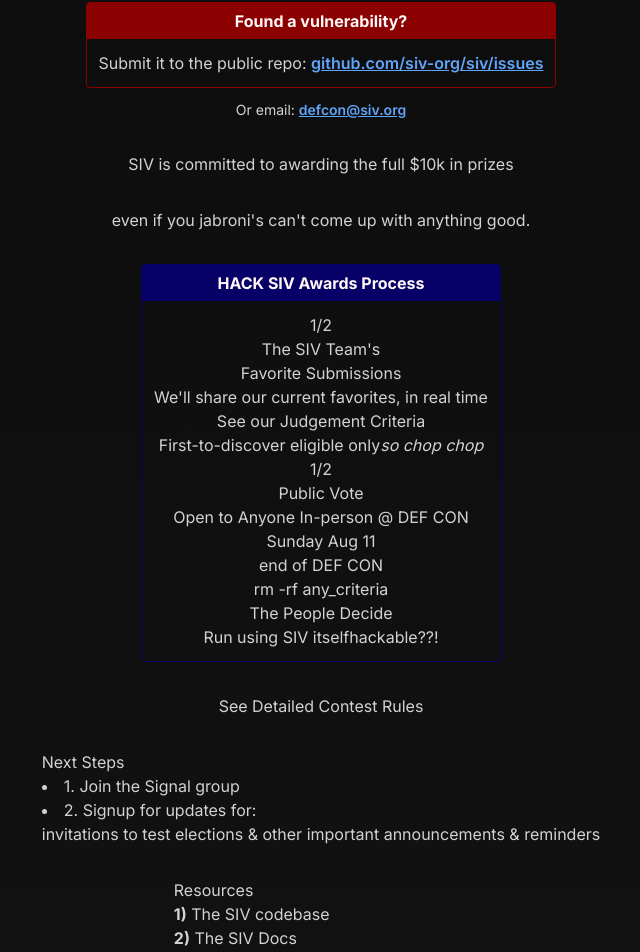
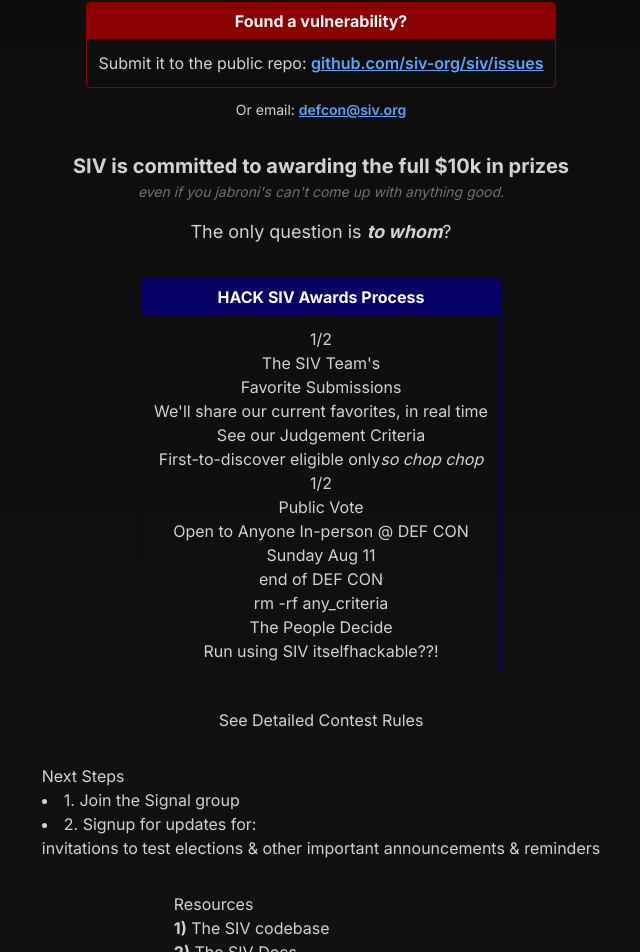
Before and after one commit to siv-org/hack.siv.org, a Next.js app: page / in a window 1280 px wide. Shown: the part 942-1894 px from the top of the page, without its empty margins (319-959 px from the left). Built offline with nearby package versions, Linux system fonts and the light colour scheme.

Commit message:
size & position: SIV is committed to full k awards

```diff
--- a/app/page.tsx
+++ b/app/page.tsx
@@ -99,10 +99,18 @@
         </a>
       </p>
 
-      <h3>SIV is committed to awarding the full $10k in prizes</h3>
-      <h4>
-        even if you jabroni{"'"}s can{"'"}t come up with anything good.
-      </h4>
+      <div className="text-xl text-center">
+        <h3 className="text-center font-bold">
+          SIV is committed to awarding the full $10k in prizes
+        </h3>
+        <h4 className="italic text-center !mt-0.5 text-sm opacity-50">
+          even if you jabroni{"'"}s can{"'"}t come up with anything good.
+        </h4>
+
+        <h3 className="mt-4 text-lg">
+          The only question is <i className="font-bold">to whom</i>?
+        </h3>
+      </div>
 
       <Box title="HACK SIV Awards Process" color="#060067">
         <div>
```
